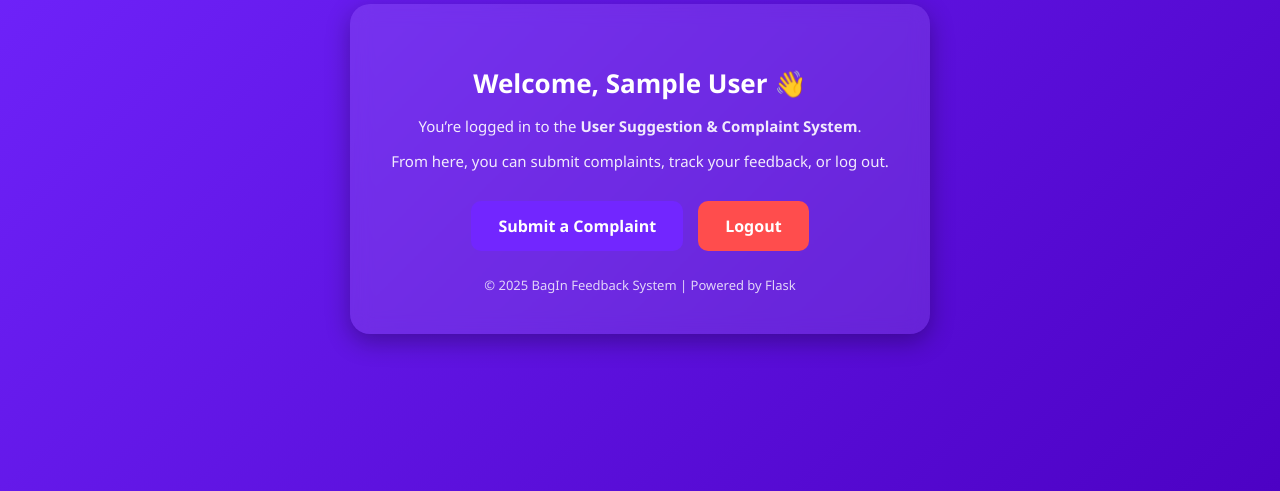
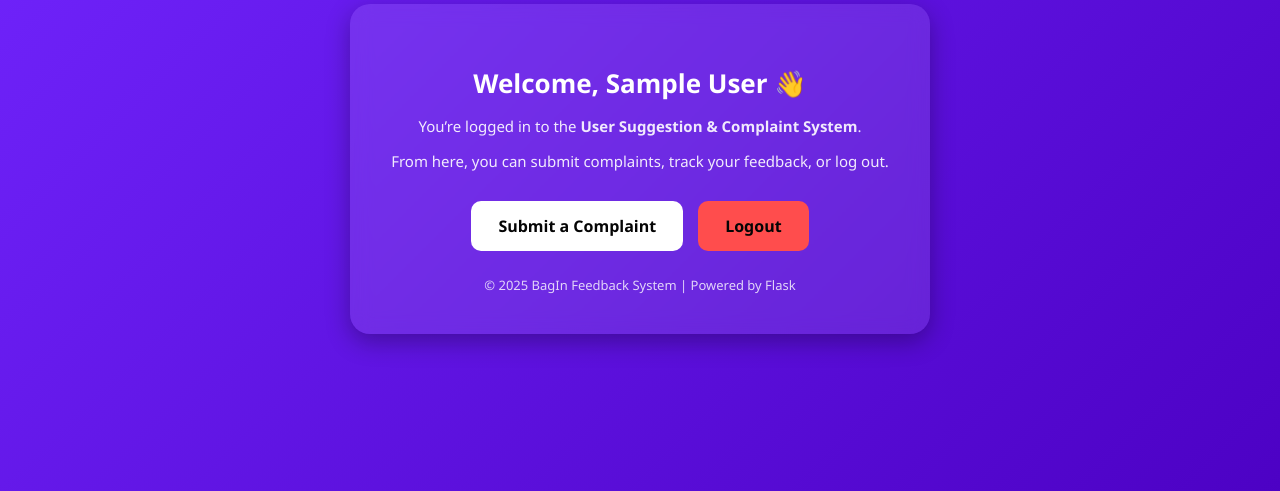
Before and after one commit to AdeniranAdefarati/feedback_system, a Flask app: page /dashboard in a window 1280 px wide. Shown: the part 231-722 px from the top of the page. Run offline with Flask 3, Linux system fonts and the light colour scheme; the visitor is signed in with stand-in values (Sample User, id 1).

Commit message:
Updated dashboard UI

```diff
--- a/templates/dashboard.html
+++ b/templates/dashboard.html
@@ -49,8 +49,8 @@
     .btn {
       display: inline-block;
       text-decoration: none;
-      color: white;
-      background: #7226ff;
+      color: rgb(5, 5, 5);
+      background: #ffffff;
       padding: 12px 25px;
       border-radius: 10px;
       font-weight: 600;
```
